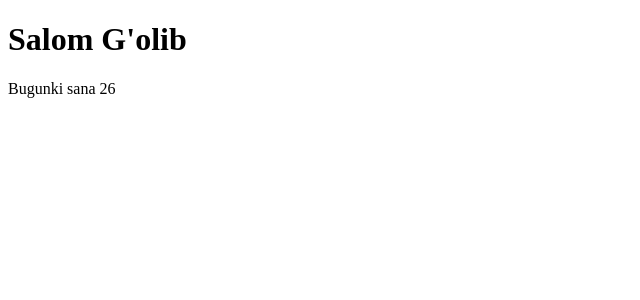
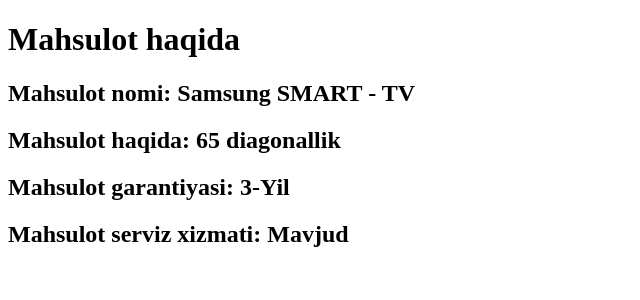
Before and after one commit to golib9191/react-lesson, a React (Vite) app: page / in a window 1280 px wide. Shown: the top 300 px of the page, without its empty margins (0-640 px from the left). Built offline with nearby package versions, Linux system fonts and the light colour scheme.

Commit message:
ProductInfo

```diff
--- a/src/App.jsx
+++ b/src/App.jsx
@@ -1,9 +1,9 @@
-import Salom from "./components/Salomlash.jsx";
+import ProductInfo from "./components/ProductInfo.jsx";
 
 export const App = () => {
     return (
         <div>
-            <Salom/>
+            <ProductInfo/>
         </div>
     )
 }
--- /dev/null
+++ b/src/components/ProductInfo.jsx
@@ -0,0 +1,18 @@
+const ProductInfo = () => {
+    const tv = {
+        name: "Samsung SMART - TV",
+        size: "65 diagonallik",
+        garantiyasi: "3-Yil",
+        servisXizmati: "Mavjud"
+    }
+    return (
+        <div>
+            <h1>Mahsulot haqida</h1>
+            <h2>Mahsulot nomi: {tv.name}</h2>
+            <h2>Mahsulot haqida: {tv.size}</h2>
+            <h2>Mahsulot garantiyasi: {tv.garantiyasi}</h2>
+            <h2>Mahsulot serviz xizmati: {tv.servisXizmati}</h2>
+        </div>
+    )
+}
+export default ProductInfo
--- a/src/components/Salomlash.jsx
+++ /dev/null
@@ -1,12 +0,0 @@
-const Salom = () => {
-    const name = "G'olib"
-    const date = new Date()
-    return (
-        <div>
-            <h1>Salom {name}</h1>
-            <p>Bugunki sana {date.getDate()}</p>
-        </div>
-
-    )
-}
-export default Salom
```
